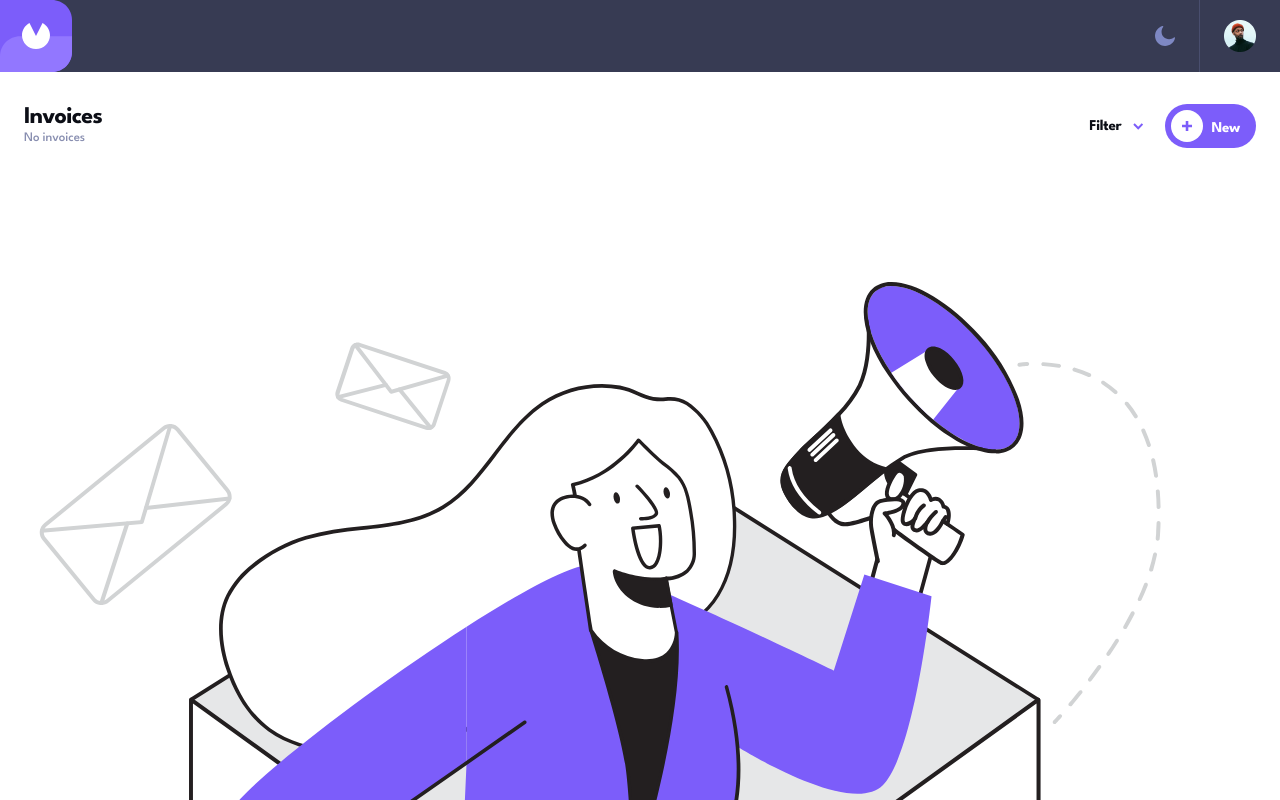
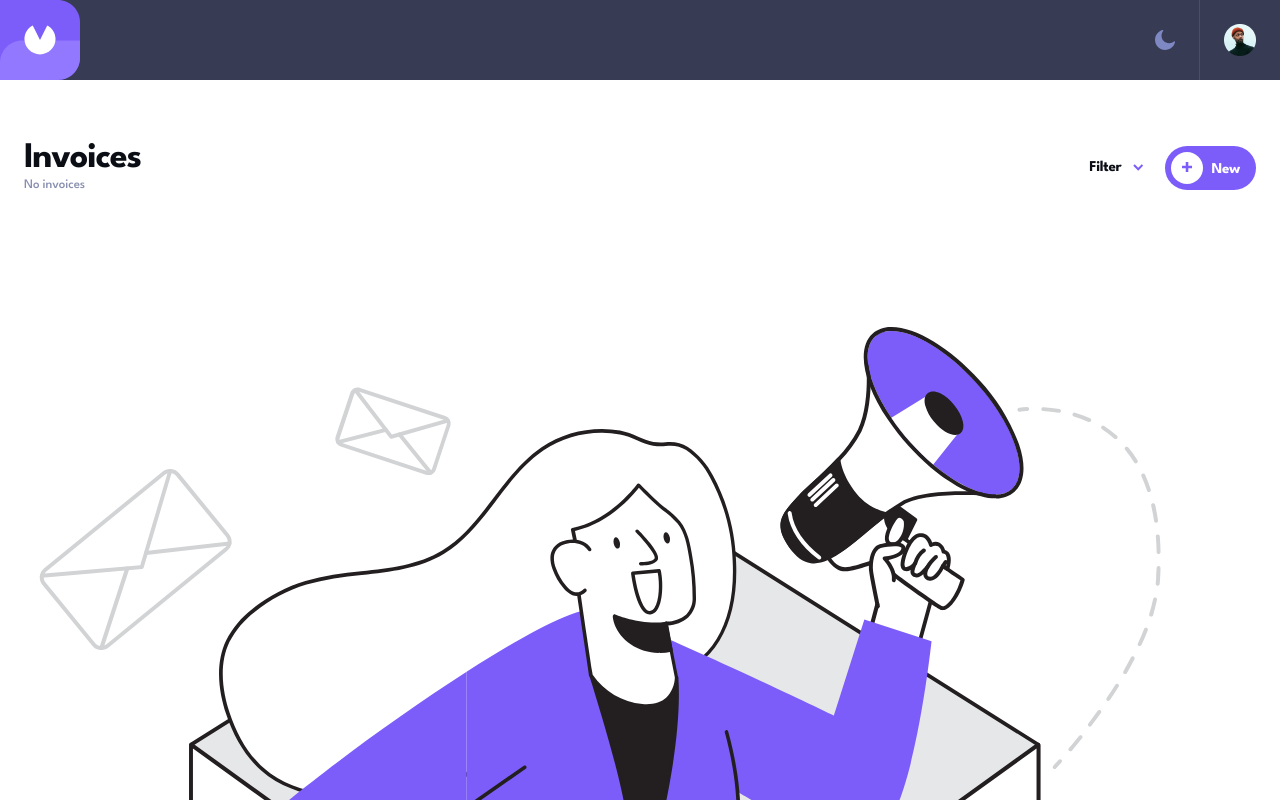
Before and after one commit to MrDemirtas/invoice-app, a React (Vite) app: page / in a window 1280 px wide. Shown: the top 800 px of the page. Built offline with nearby package versions, Linux system fonts and the light colour scheme.

Commit message:
Javascript ile ekran boyutu yakalama eklendi

```diff
--- a/src/App.css
+++ b/src/App.css
@@ -147,8 +147,7 @@ main {
   padding: 24px;
   background-color: #fff;
   box-shadow: 0px 10px 10px -10px #48549f1a;
-  display: flex;
-  flex-direction: column;
+  display: grid;
   gap: 24px;
   cursor: pointer;
 }
@@ -560,7 +559,7 @@ main {
 }
 
 .itemTotalPrice {
-  input[disabled]{
+  input[disabled] {
     padding: 16px 0;
     background-color: transparent !important;
     border: none !important;
@@ -669,3 +668,25 @@ dialog {
     letter-spacing: -0.25px;
   }
 }
+
+@media screen and (min-width: 768px) {
+  header {
+    > img {
+      width: 80px;
+      height: 80px;
+    }
+  }
+
+  main{
+    margin-top: 62px;
+  }
+
+  .home-page-titles {
+    h1 {
+      font-size: 36px;
+      line-height: 33.12px;
+      letter-spacing: -1.125px;
+    }
+  }
+
+}
--- a/src/App.jsx
+++ b/src/App.jsx
@@ -4,12 +4,15 @@ import Header from "./components/Header";
 import { getPage } from "./helper.jsx";
 
 export const InvoiceData = createContext(null);
+export const ScreenSize = createContext(null);
 
 export default function App() {
   const [route, setRoute] = useState(location.hash.substring(1) || "/");
   const [data, setData] = useState(localStorage.data ? JSON.parse(localStorage.data) : []);
+  const [screenSize, setScreenSize] = useState(null);
 
   useEffect(() => {
+    window.addEventListener("resize", (e) => setScreenSize(e.target.innerWidth));
     window.addEventListener("hashchange", () => setRoute(location.hash.substring(1)));
   }, []);
 
@@ -21,7 +24,9 @@ export default function App() {
     <>
       <Header />
       <InvoiceData.Provider value={{data, setData}}>
-        {getPage(route)}
+        <ScreenSize.Provider value={screenSize}>
+          {getPage(route)}
+        </ScreenSize.Provider>
       </InvoiceData.Provider>
     </>
   );
--- a/src/components/HomePage.jsx
+++ b/src/components/HomePage.jsx
@@ -1,18 +1,22 @@
-import { InvoiceData } from "../App";
+import { InvoiceData, ScreenSize } from "../App";
+
 import { useContext } from "react";
 
 export default function HomePage() {
+  const invoiceData = useContext(InvoiceData);
+  const screenSize = useContext(ScreenSize);
+
   return (
     <main>
       <div className="home-page-header">
         <div className="home-page-titles">
           <h1>Invoices</h1>
-          <h4>No invoices</h4>
+          <h4>{invoiceData.data.length === 0 ? "No invoices" : `${invoiceData.data.length} invoices`}</h4>
         </div>
         <div className="home-page-interactions">
           <div className="home-page-filter">
             <button className="filter-dropdown-btn">
-              <span>Filter</span>
+              <span>{screenSize > 768 ? "Filter by status" : "Filter"}</span>
               <img src="/svg/dropdownarrow.svg" />
             </button>
           </div>
@@ -20,34 +24,26 @@ export default function HomePage() {
             <figure>
               <img src="/svg/new-plus.svg" />
             </figure>
-            <span>New</span>
+            <span>{screenSize > 768 ? "New Invoice" : "New"}</span>
           </button>
         </div>
       </div>
-      <Invoices />
+      <Invoices invoiceData={invoiceData} />
     </main>
   );
 }
 
-function Invoices() {
-  const invoiceData = useContext(InvoiceData);
-
-  return (
-    <div className="invoices-contents">
-      {invoiceData.data.length !== 0 ?
-        invoiceData.data.map((invoice) => (
-          <Invoice key={invoice.id} {...invoice} />
-      )) : <NothingHere />}
-    </div>
-  );
+function Invoices({ invoiceData }) {
+  return <div className="invoices-contents">{invoiceData.data.length !== 0 ? invoiceData.data.map((invoice) => <Invoice key={invoice.id} {...invoice} />) : <NothingHere />}</div>;
 }
 
-function Invoice({id, billTo, paymentDue, grandTotal, status}) {
+function Invoice({ id, billTo, paymentDue, grandTotal, status }) {
   return (
     <div className="invoice-item" onClick={() => (location.href = `#/invoice/${id}`)}>
       <div className="invoice-header">
         <h3>
-          <span>#</span>{id}
+          <span>#</span>
+          {id}
         </h3>
         <h4>{billTo.clientName}</h4>
       </div>
```
